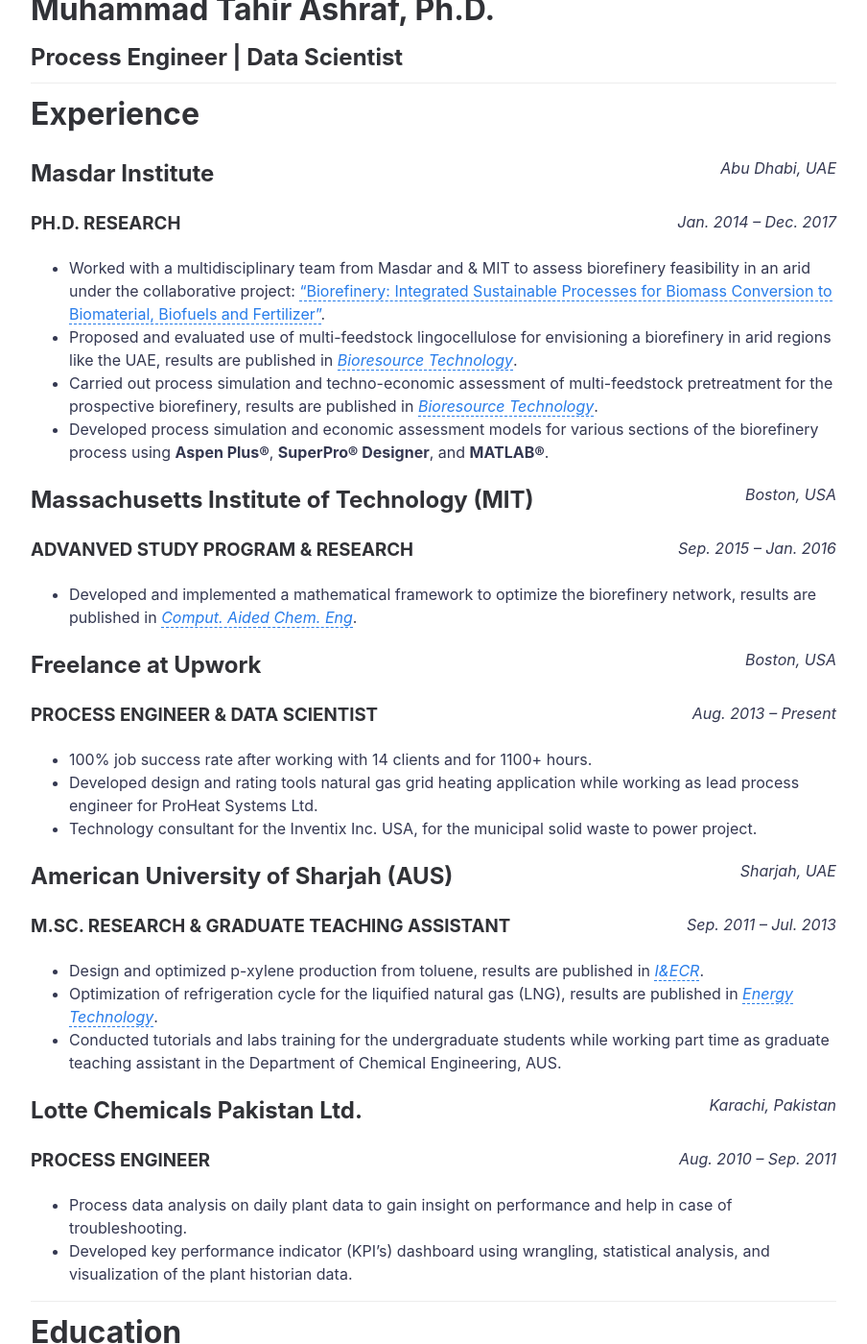
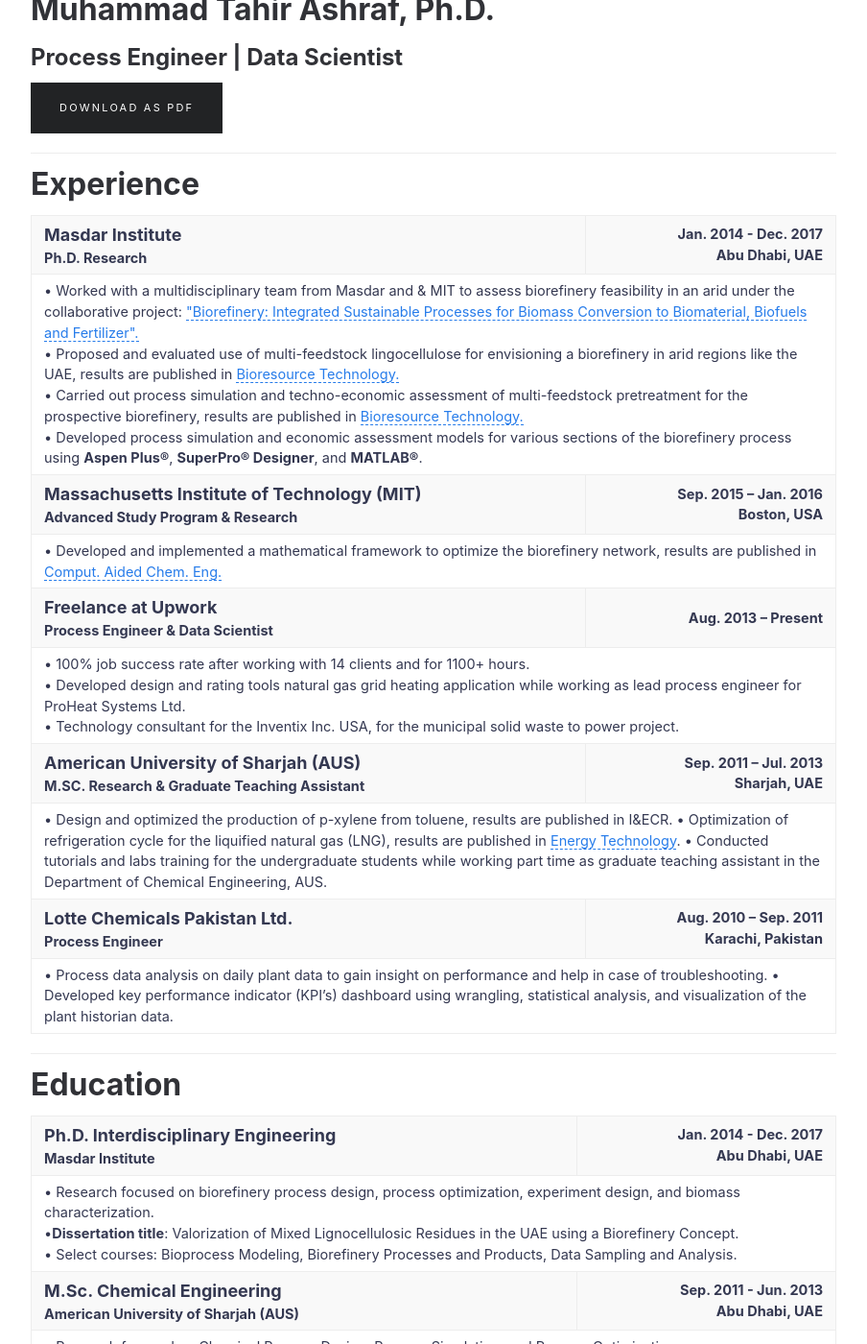
Before and after one commit to tahircpe/tahircpe.github.io, a Jekyll site: the page built from resume.md, in a window 1280 px wide and 1400 px high, scrolled down 334 px. Shown: the whole window at 96% size, without its empty margins (188-1092 px from the left). Built offline with Jekyll 4.4.1, drawn with Linux system fonts in a browser that asks for light colours; some of the changed text lies outside the part shown.

Commit message:
added publications

```diff
--- a/Gemfile
+++ b/Gemfile
@@ -3,3 +3,4 @@
 source "https://rubygems.org"
 gemspec
 gem 'jekyll-gist'
+gem 'wdm', '>= 0.1.0'
--- a/resume.md
+++ b/resume.md
@@ -7,122 +7,75 @@ permalink: /resume/
 # Muhammad Tahir Ashraf, Ph.D.
 ## Process Engineer | Data Scientist
 
+[Download as PDF]({{ site.url }}/download/M.Tahir_CV.pdf){: .btn}
+
 ***
 # Experience
-<div>
-<p style="text-align:left;">
-<h2 style='display:inline;'>Masdar Institute</h2>
-<span style="float:right;"><em>Abu Dhabi, UAE</em></span>
-</p>
-<p style="text-align:left;">
-<h3 style='display:inline;'>PH.D. RESEARCH</h3>
-<span style="float:right;"><em>Jan. 2014 – Dec. 2017</em></span>
-</p>
-</div>
 
-- Worked with a multidisciplinary team from Masdar and & MIT to assess biorefinery feasibility in an arid under the collaborative project: ["Biorefinery: Integrated Sustainable Processes for Biomass Conversion to Biomaterial, Biofuels and Fertilizer"](http://web.mit.edu/mit-mi-cp/research/projects/flagship04.html).
-- Proposed and evaluated use of multi-feedstock lingocellulose for envisioning a biorefinery in arid regions like the UAE, results are published in [*Bioresource Technology*](https://www.sciencedirect.com/science/article/pii/S0960852417305552).
-- Carried out process simulation and techno-economic assessment of multi-feedstock pretreatment for the prospective biorefinery, results are published in [*Bioresource Technology*](https://www.sciencedirect.com/science/article/pii/S0960852417319193).
-- Developed process simulation and economic assessment models for various sections of the biorefinery process using **Aspen Plus®**, **SuperPro® Designer**, and **MATLAB®**.
-
-<div>
-<p style="text-align:left;">
-<h2 style='display:inline;'>Massachusetts Institute of Technology (MIT)</h2>
-<span style="float:right;"><em>Boston, USA</em></span>
-</p>
-<p style="text-align:left;">
-<h3 style='display:inline;'>ADVANVED STUDY PROGRAM & RESEARCH</h3>
-<span style="float:right;"><em>Sep. 2015 – Jan. 2016</em></span>
-</p>
-</div>
-
-- Developed and implemented a mathematical framework to optimize the biorefinery network, results are published in [*Comput. Aided Chem. Eng*](https://www.sciencedirect.com/science/article/pii/B9780444634283502241).
-
-<div>
-<p style="text-align:left;">
-<h2 style='display:inline;'>Freelance at Upwork</h2>
-<span style="float:right;"><em>Boston, USA</em></span>
-</p>
-<p style="text-align:left;">
-<h3 style='display:inline;'>PROCESS ENGINEER & DATA SCIENTIST</h3>
-<span style="float:right;"><em>Aug. 2013 – Present</em></span>
-</p>
-</div>
-
-- 100% job success rate after working with 14 clients and for 1100+ hours.
-- Developed design and rating tools natural gas grid heating application while working as lead process engineer for ProHeat Systems Ltd.
-- Technology consultant for the Inventix Inc. USA, for the municipal solid waste to power project.
-
-<div>
-<p style="text-align:left;">
-<h2 style='display:inline;'>American University of Sharjah (AUS)</h2>
-<span style="float:right;"><em>Sharjah, UAE</em></span>
-</p>
-<p style="text-align:left;">
-<h3 style='display:inline;'>M.SC. RESEARCH & GRADUATE TEACHING ASSISTANT</h3>
-<span style="float:right;"><em>Sep. 2011 – Jul. 2013</em></span>
-</p>
-</div>
-
-- Design and optimized p-xylene production from toluene, results are published in [*I&ECR*](http://pubs.acs.org/doi/abs/10.1021/ie401156x).
-- Optimization of refrigeration cycle for the liquified natural gas (LNG), results are published in [*Energy Technology*](http://onlinelibrary.wiley.com/doi/10.1002/ente.201300069/abstract).
-- Conducted tutorials and labs training for the undergraduate students while working part time as graduate teaching assistant in the Department of Chemical Engineering, AUS.
-
-<div>
-<p style="text-align:left;">
-<h2 style='display:inline;'>Lotte Chemicals Pakistan Ltd.</h2>
-<span style="float:right;"><em>Karachi, Pakistan</em></span>
-</p>
-<p style="text-align:left;">
-<h3 style='display:inline;'>PROCESS ENGINEER</h3>
-<span style="float:right;"><em>Aug. 2010 – Sep. 2011</em></span>
-</p>
-</div>
-
-- Process data analysis on daily plant data to gain insight on performance and help in case of troubleshooting.
-- Developed key performance indicator (KPI’s) dashboard using wrangling, statistical analysis, and visualization of the plant historian data.
+<table>
+  <tr>
+    <th align="left"><font size="4">Masdar Institute</font><br>Ph.D. Research</th>
+    <th align="right">Jan. 2014 - Dec. 2017<br>Abu Dhabi, UAE</th>
+  </tr>
+  <tr>
+    <td colspan="2" align="left"> &#8226; Worked with a multidisciplinary team from Masdar and & MIT to assess biorefinery feasibility in an arid under the collaborative project: <a href="http://web.mit.edu/mit-mi-cp/research/projects/flagship04.html">"Biorefinery: Integrated Sustainable Processes for Biomass Conversion to Biomaterial, Biofuels and Fertilizer".</a><br> &#8226; Proposed and evaluated use of multi-feedstock lingocellulose for envisioning a biorefinery in arid regions like the UAE, results are published in <a href="https://www.sciencedirect.com/science/article/pii/S0960852417305552"> Bioresource Technology.</a> <br> &#8226; Carried out process simulation and techno-economic assessment of multi-feedstock pretreatment for the prospective biorefinery, results are published in <a href="https://www.sciencedirect.com/science/article/pii/S0960852417319193"> Bioresource Technology.</a> <br> &#8226; Developed process simulation and economic assessment models for various sections of the biorefinery process using <b>Aspen Plus®</b>, <b>SuperPro® Designer</b>, and <b>MATLAB®</b>.</td>
+  </tr>
+  <tr>
+    <th align="left"><font size="4">Massachusetts Institute of Technology (MIT)</font><br>Advanced Study Program & Research</th>
+    <th align="right">Sep. 2015 – Jan. 2016<br>Boston, USA</th>
+  </tr>
+  <tr>
+    <td colspan="2" align="left"> &#8226; Developed and implemented a mathematical framework to optimize the biorefinery network, results are published in <a href="https://www.sciencedirect.com/science/article/pii/B9780444634283502241">Comput. Aided Chem. Eng.</a></td>
+  </tr>
+  <tr>
+    <th align="left"><font size="4">Freelance at Upwork</font><br>Process Engineer & Data Scientist</th>
+    <th align="right">Aug. 2013 – Present</th>
+  </tr>
+  <tr>
+    <td colspan="2" align="left"> &#8226; 100% job success rate after working with 14 clients and for 1100+ hours.<br> &#8226; Developed design and rating tools natural gas grid heating application while working as lead process engineer for ProHeat Systems Ltd.<br> &#8226; Technology consultant for the Inventix Inc. USA, for the municipal solid waste to power project.</td>
+  </tr>
+  <tr>
+    <th align="left"><font size="4">American University of Sharjah (AUS)</font><br>M.SC. Research & Graduate Teaching Assistant</th>
+    <th align="right">Sep. 2011 – Jul. 2013<br>Sharjah, UAE</th>
+  </tr>
+  <tr>
+    <td colspan="2" align="left"> &#8226; Design and optimized the production of p-xylene from toluene, results are published in <a href="http://pubs.acs.org/doi/abs/10.1021/ie401156x"></a> I&ECR. &#8226; Optimization of refrigeration cycle for the liquified natural gas (LNG), results are published in <a href="http://onlinelibrary.wiley.com/doi/10.1002/ente.201300069/abstract">Energy Technology</a>. &#8226; Conducted tutorials and labs training for the undergraduate students while working part time as graduate teaching assistant in the Department of Chemical Engineering, AUS.</td>
+  </tr>
+  <tr>
+    <th align="left"><font size="4">Lotte Chemicals Pakistan Ltd.</font><br>Process Engineer</th>
+    <th align="right">Aug. 2010 – Sep. 2011<br>Karachi, Pakistan</th>
+  </tr>
+  <tr>
+    <td colspan="2" align="left"> &#8226; Process data analysis on daily plant data to gain insight on performance and help in case of troubleshooting. &#8226; Developed key performance indicator (KPI’s) dashboard using wrangling, statistical analysis, and visualization of the plant historian data.</td>
+  </tr>
+</table>
 
 ***
 # Education
-<div>
-<p style="text-align:left;">
-<h2 style='display:inline;'>Ph.D.</h2>
-<span style="float:right;"><em>Abu Dhabi, UAE</em></span>
-</p>
-<p style="text-align:left;">
-<h3 style='display:inline;'>Masdar Institute</h3>
-<span style="float:right;"><em>Jan. 2014 – Dec. 2017</em></span>
-</p>
-</div>
 
-- Research focused on biorefinery process design, process optimization, experiment design, and biomass characterization.
-- **Dissertation title**: Valorization of Mixed Lignocellulosic Residues in the UAE using a Biorefinery Concept.
-- Select courses: Bioprocess Modeling, Biorefinery Processes and Products, Data Sampling and Analysis.
-
-<div>
-<p style="text-align:left;">
-<h2 style='display:inline;'>M.Sc. Chemical Engineering</h2>
-<span style="float:right;"><em>Sharjah, UAE</em></span>
-</p>
-<p style="text-align:left;">
-<h3 style='display:inline;'>American University of Sharjah (AUS)</h3>
-<span style="float:right;"><em>Sep. 2011 – Jul. 2013</em></span>
-</p>
-</div>
-
-- Research focused on Chemical Process Design, Process Simulation, and Process Optimization.
-- Select courses: Kinetics and Reactor Design, ChE Thermodynamics, Natural Gas Processes Optimization, Catalysis.
-
-<div>
-<p style="text-align:left;">
-<h2 style='display:inline;'>B.Sc. Chemical Engineering</h2>
-<span style="float:right;"><em>Lahore, Pakistan</em></span>
-</p>
-<p style="text-align:left;">
-<h3 style='display:inline;'>University of Engineering and Technology Lahore</h3>
-<span style="float:right;"><em>Sep. 2006 – Jul. 2010</em></span>
-</p>
-</div>
+<table>
+  <tr>
+    <th align="left"><font size="4">Ph.D. Interdisciplinary Engineering</font><br>Masdar Institute</th>
+    <th align="right">Jan. 2014 - Dec. 2017<br>Abu Dhabi, UAE</th>
+  </tr>
+  <tr>
+    <td colspan="2" align="left"> &#8226; Research focused on biorefinery process design, process optimization, experiment design, and biomass characterization.<br> &#8226;<b>Dissertation title</b>: Valorization of Mixed Lignocellulosic Residues in the UAE using a Biorefinery Concept.<br> &#8226; Select courses: Bioprocess Modeling, Biorefinery Processes and Products, Data Sampling and Analysis.</td>
+  </tr>
+  <tr>
+    <th align="left"><font size="4">M.Sc. Chemical Engineering</font><br>American University of Sharjah (AUS)</th>
+    <th align="right">Sep. 2011 - Jun. 2013<br>Abu Dhabi, UAE</th>
+  </tr>
+  <tr>
+    <td colspan="2" align="left"> &#8226; Research focused on Chemical Process Design, Process Simulation, and Process Optimization.<br> &#8226; Select courses: Kinetics and Reactor Design, ChE Thermodynamics, Natural Gas Processes Optimization, Catalysis.</td>
+  </tr>
+  <tr>
+    <th align="left"><font size="4">B.Sc. Chemical Engineering</font><br>University of Engineering and Technology Lahore</th>
+    <th align="right">Sep. 2006 – Jul. 2010<br>Lahore, Pakistan</th>
+  </tr>
+  <tr>
+    <td colspan="2" align="left"> &#8226; GPA 3.48/4.0.</td>
+  </tr>
+</table>
 
 ***
 # Awards & Scholarship
@@ -141,3 +94,24 @@ Strengths| Process Design, Optimization, Techno-Economic Assessment, Statistical
 Software| MATLAB®, Python, Aspen Plus®, Aspen HYSYS®, SuperPro Designer®
 Certification | Python for Data Science and Machine Learning — Udemy
 Languages | English, Urdu, Punjabi
+
+***
+
+# Publications
+
+### Journal Articles
+- **Ashraf, M. T.**, Schmidt, J. E., 2018, Process Simulation and Economic Assessment of Hydrothermal Pretreatment and Enzymatic Hydrolysis of Multi-feedstock Lignocellulose — Separate vs Combined Processing, Bioresour. Technol., 249, 835–843.
+- **Ashraf, M. T.**, Thomsen, M. H., Schmidt, J. E., 2017, Hydrothermal Pretreatment and Enzymatic Hydrolysis of Mixed Green and Woody Lignocellulosics from Arid regions, Bioresour. Technol., 238, 369-378.
+- **Ashraf, M. T.**, Schmidt, J. E., Kujawa, J., Kujawski, W. & Arafat, H. A., 2017, One-dimensional Modeling of Pervaporation Systems using a Semi-empirical Flux Model. Sep. Purif. Technol. 174, 502–512.
+- **Ashraf, M. T. et al.**, 2016, Estimation of Bioenergy Potential for Local Biomass in the United Arab Emirates. Emirates J. Food Agric. 28, 99–106.
+- **Ashraf, M. T.**, Chebbi, R. & Darwish, N. A., 2013, Process of p-Xylene Production by Highly Selective Methylation of Toluene. Ind. Eng. Chem. Res. 52, 13730–13737.
+- Chebbi, R., Qasim, M., Darwish, N. A. & **Ashraf, M. T.**, 2013 Optimization and Cost-Oriented Comparison of Ammonia- and Propane-Compression Refrigeration for the Recovery of Natural Gas Liquids. Energy Technol. 1, 573–580.
+
+### Book Chapter
+- Torres, A.I., **Ashraf, M. T.**, Chaturvedi, T., Schmidt J. E., Stephanopoulos, G., Hydrothermal Pretreatment: Process Modeling and Economic Assessment within the Framework of Biorefinery Processes. In: Ruiz HA, Thomsen MH, Trajano HL, editors. Hydrothermal Processing in Biorefineries. Springer; 2017.
+
+### Conference Proceedings
+- **Ashraf, M. T.** et al., 2016, Optimization of Lignocellulosic Waste Biorefinery using Multi-Actor Multi-Objective Mathematical Framework. in 26th European Symposium on Computer Aided Process Engineering (eds. Kravanja, Z. & Bogataj, M.) 1317–1322.
+- **Ashraf, M. T.**, Bastidas-Oyanedel, J.-R. & Schmidt, J. E., 2015, Conversion Efficiency of Biogas to Liquids Fuels through Fischer-Tropsch Process. in 23rd European Biomass Conference and Exhibition 23, 1008–1015.
+- **Ashraf, M. T.**, Al-Boainain, S., Belasri, D. & Schmidt, J. E., 2014, Biogas potential of Bermuda grass and *Clerodendrum* inerme from the Emirate of Abu Dhabi. in XI Latin American Symposium of Anaerobic Digestion 403–410.
+- Bochenski, T., Torres, A. I., **Ashraf, M. T.**, Schmidt, J. E. & Stephanopoulos, G., 2016 Evaluation of the production of lipids for fuels and proteins from microalgae by decomposition of the processing network. in Proceedings of the 26th European Symposium on Computer Aided Process Engineering – ESCAPE 26 (eds. Kravanja, Z. & Bogataj, M.) 1635–1640.
```
Also changed, not shown: 1 other file.
